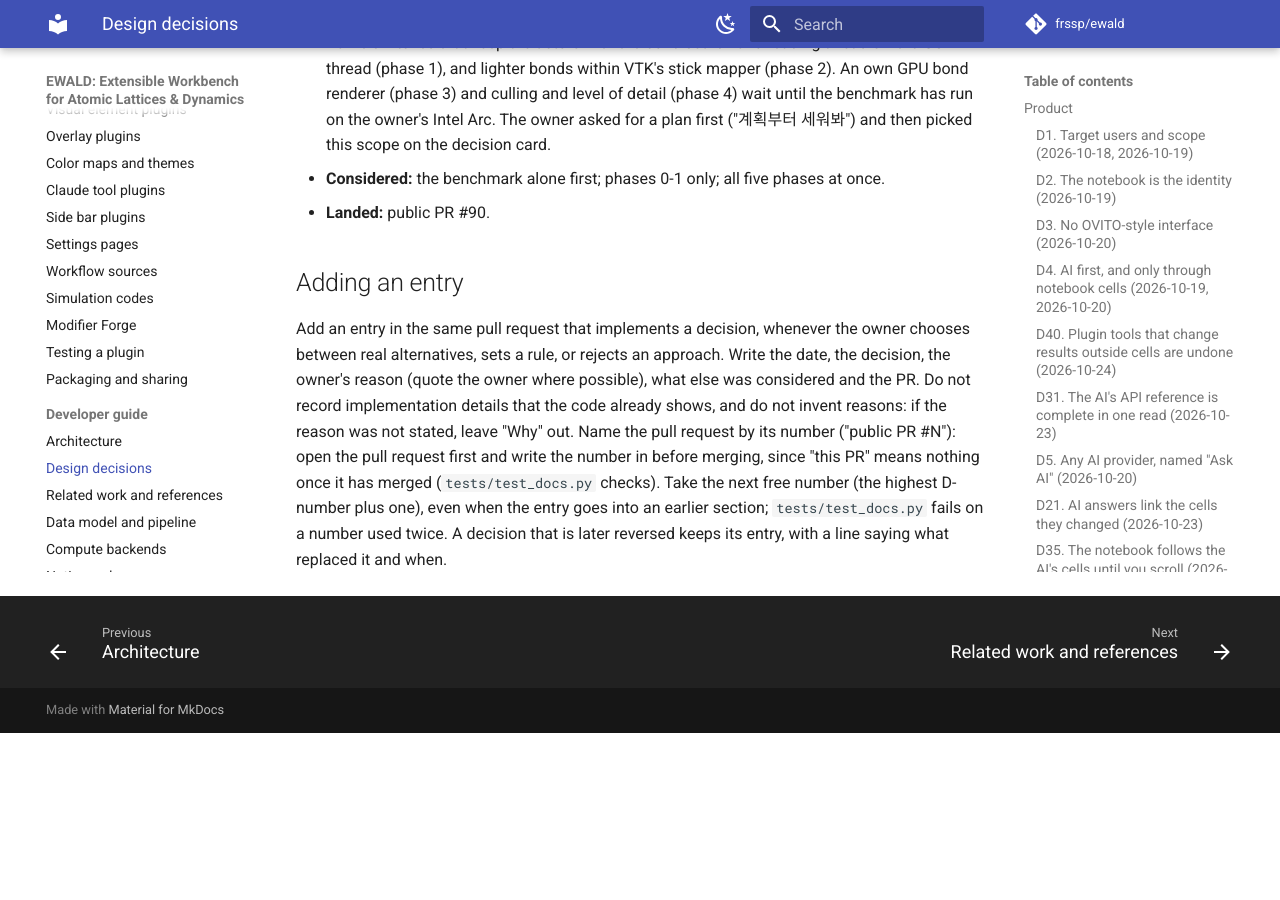
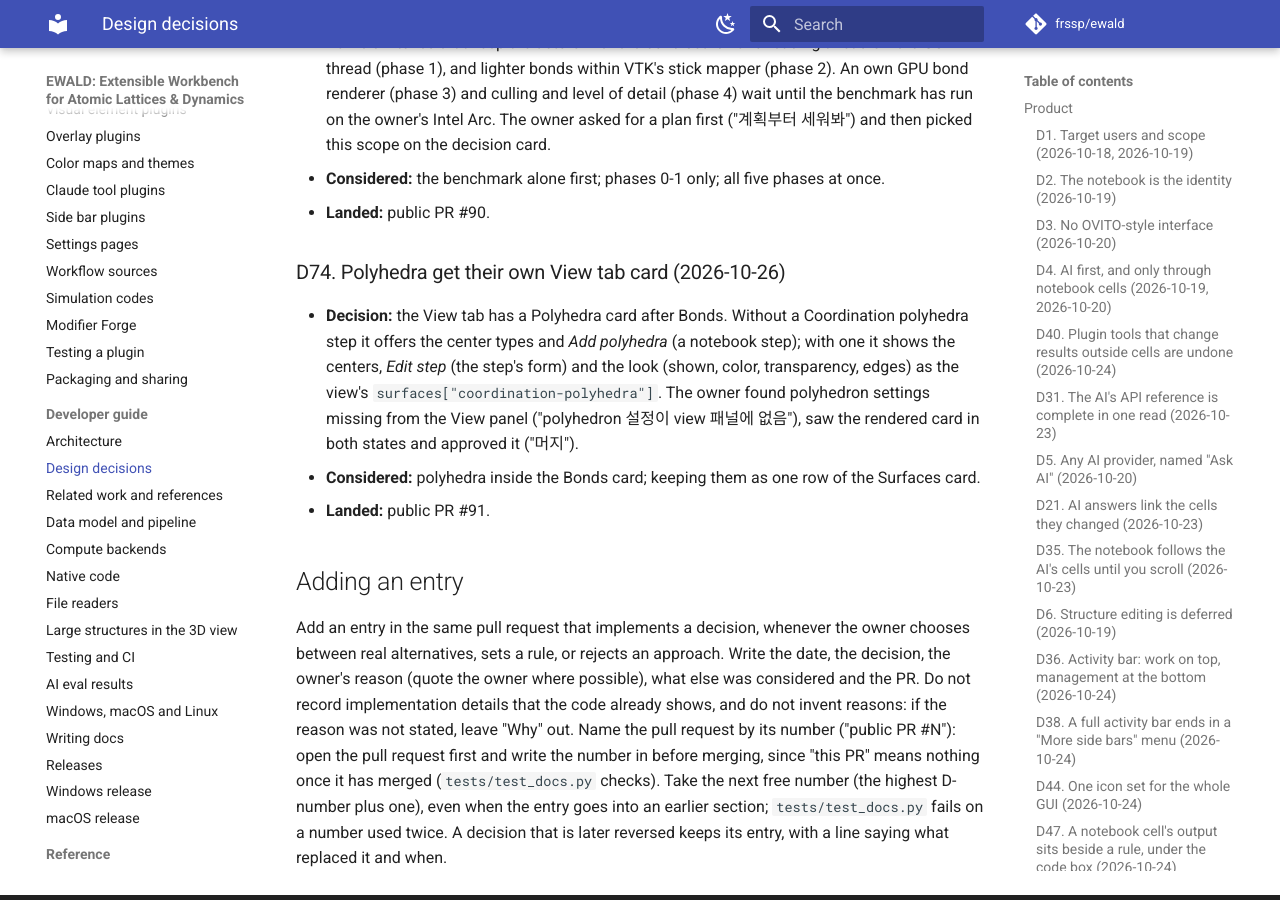
Before and after one commit to frssp/ewald, an MkDocs documentation site: the page built from docs/developer/decisions.md, in a window 1280 px wide and 900 px high, scrolled down 26993 px. Built offline with MkDocs 1.6.1 and Material for MkDocs 9.7.7, drawn with Linux system fonts in a browser that asks for light colours; comment, search, counter and statistics services are not loaded; before the commit the page ends 27726 px from its top, so only the background shows below that.

Commit message:
decisions: D74 Polyhedra card (public PR #91)
Co-Authored-By: Claude Opus 5.5 (1M context) <noreply@anthropic.com>

```diff
--- a/docs/developer/decisions.md
+++ b/docs/developer/decisions.md
@@ -959,6 +959,17 @@ Pull request numbers up to #242 refer to the pre-publication repository, which i
 - **Considered:** the benchmark alone first; phases 0-1 only; all five phases at once.
 - **Landed:** public PR #90.
 
+### D74. Polyhedra get their own View tab card (2026-10-26)
+
+- **Decision:** the View tab has a Polyhedra card after Bonds. Without a Coordination polyhedra
+  step it offers the center types and *Add polyhedra* (a notebook step); with one it shows the
+  centers, *Edit step* (the step's form) and the look (shown, color, transparency, edges) as the
+  view's `surfaces["coordination-polyhedra"]`. The owner found polyhedron settings missing from the
+  View panel ("polyhedron 설정이 view 패널에 없음"), saw the rendered card in both states and
+  approved it ("머지").
+- **Considered:** polyhedra inside the Bonds card; keeping them as one row of the Surfaces card.
+- **Landed:** public PR #91.
+
 ## Adding an entry
 
 Add an entry in the same pull request that implements a decision, whenever the owner chooses
```
